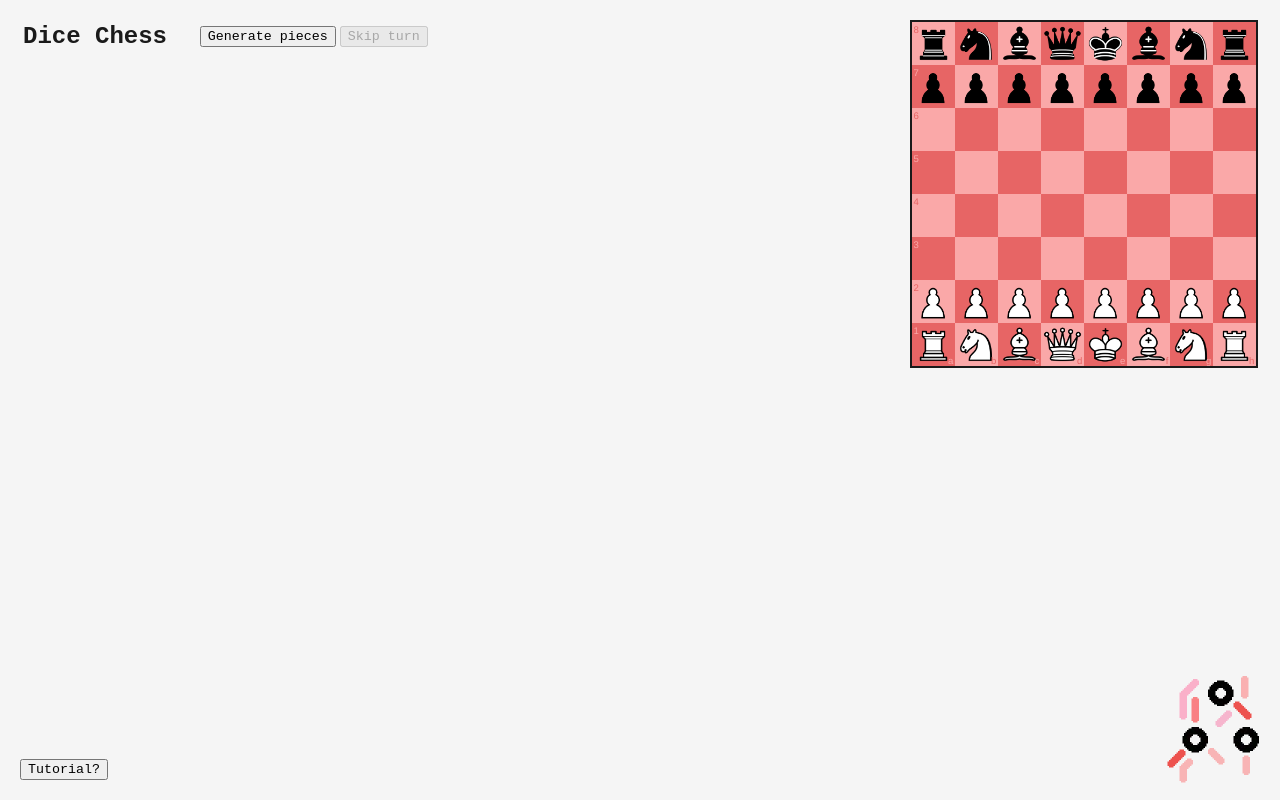
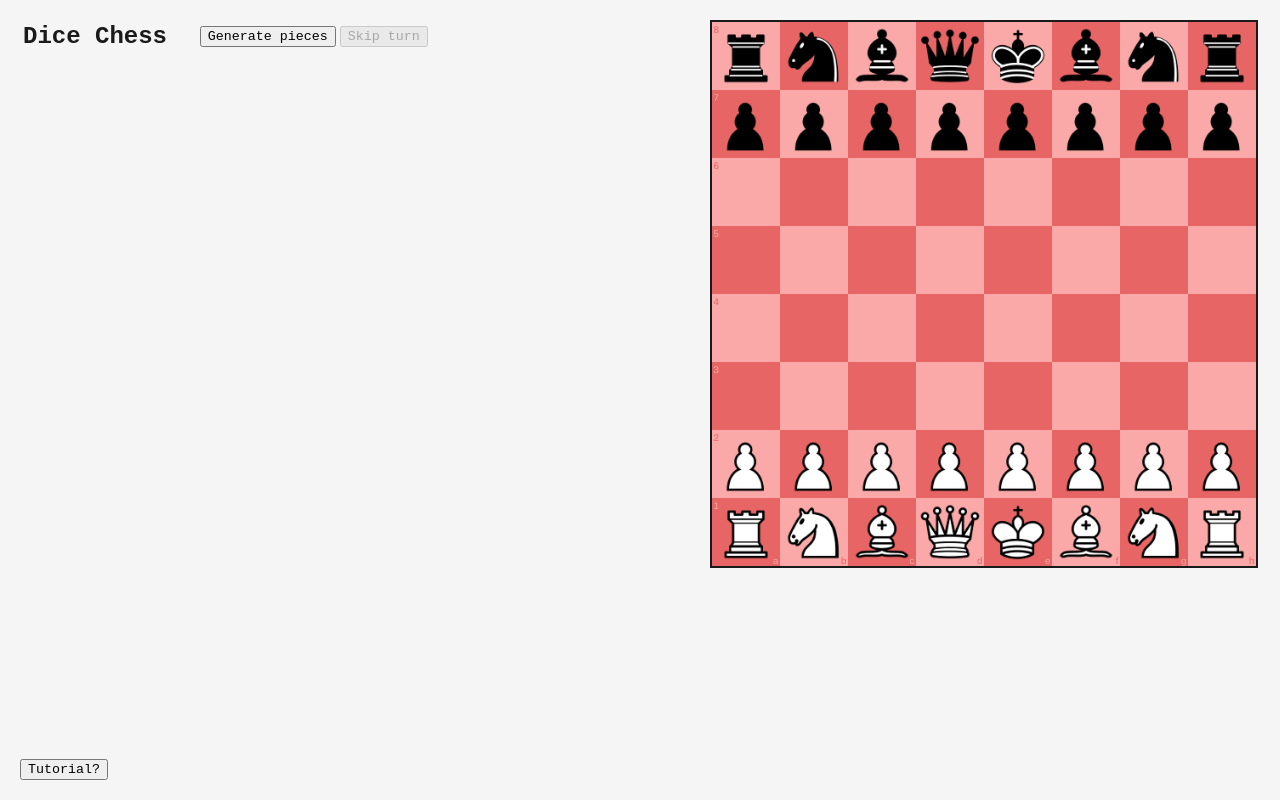
Before and after one commit to mychesstree/dicechess_engine, a plain HTML site: page index.html in a window 1280 px wide. Drawn offline with nearby package versions, Linux system fonts and the light colour scheme.

Commit message:
bigger board

```diff
--- a/index.html
+++ b/index.html
@@ -105,9 +105,9 @@
     <!---------------------------------------------------------------------------------------------------->
 
     <!-- Chessboard 🚧 -------------------------------------------------------------------------------->
-    <div
-      id="aboutUsBoard"
-      style="width: 350px; position: absolute; right: 1.25rem; top: 1.25rem"
+      <div
+        id="aboutUsBoard"
+      style="width: 550px; position: absolute; right: 1.25rem; top: 1.25rem"
     ></div>
 
     <script>
@@ -287,16 +287,5 @@
       onclick="document.getElementById('sidelinks').style.display === 'none' ? (document.getElementById('sidelinks').style.display = 'block') : (document.getElementById('sidelinks').style.display = 'none');"
     >Tutorial?</button>
 
-    <!-- Logo ✔️ ----------------------------------------------------------------------------------------->
-    <a href="../index.html">
-      <img
-        id="logo"
-        src="../img/640x640logoTRANSPARENT.png"
-        alt="mychesstree logo"
-        width="120px"
-        height="120px"
-      />
-    </a>
-    <!---------------------------------------------------------------------------------------------------->
-  </body>
+    </body>
 </html>
```
